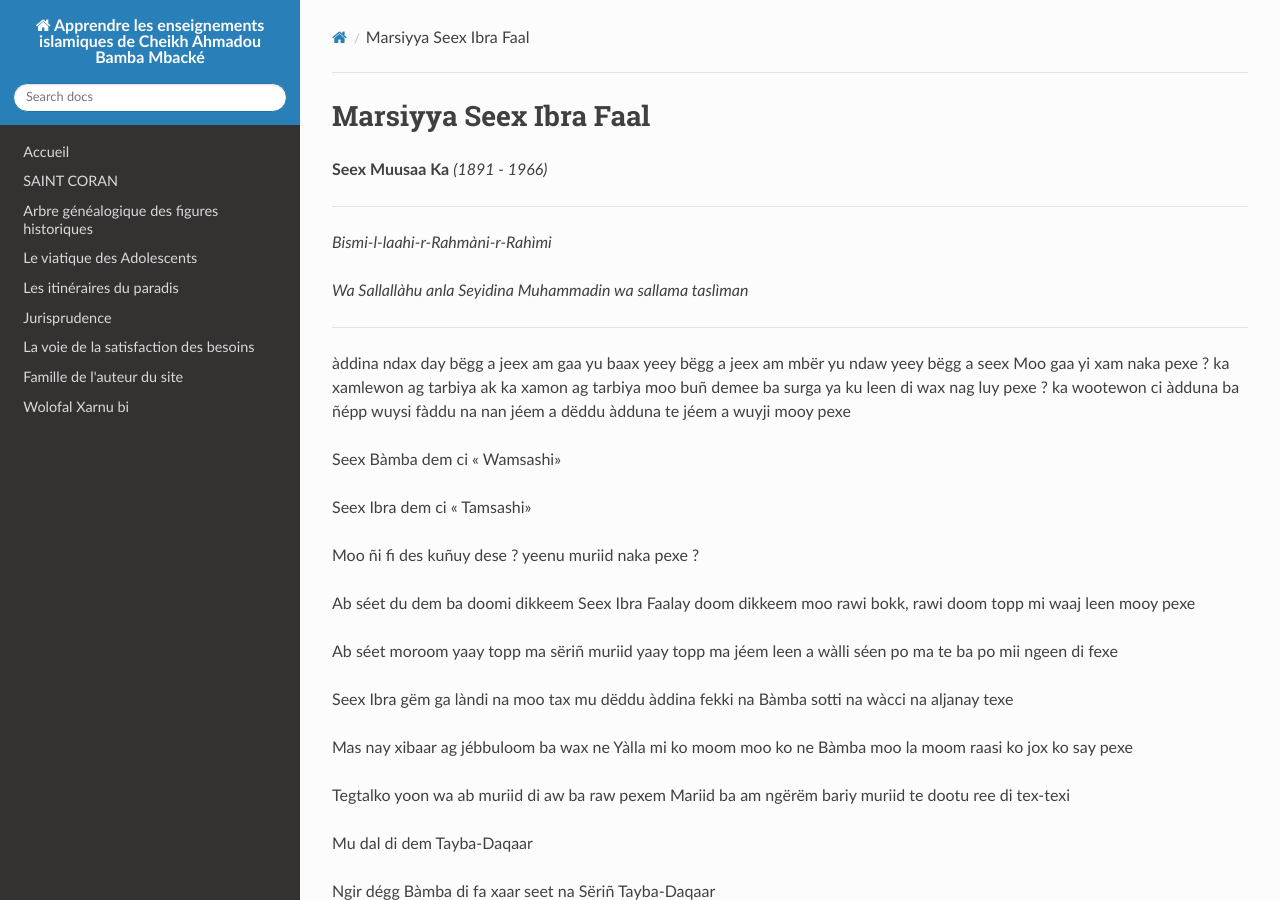
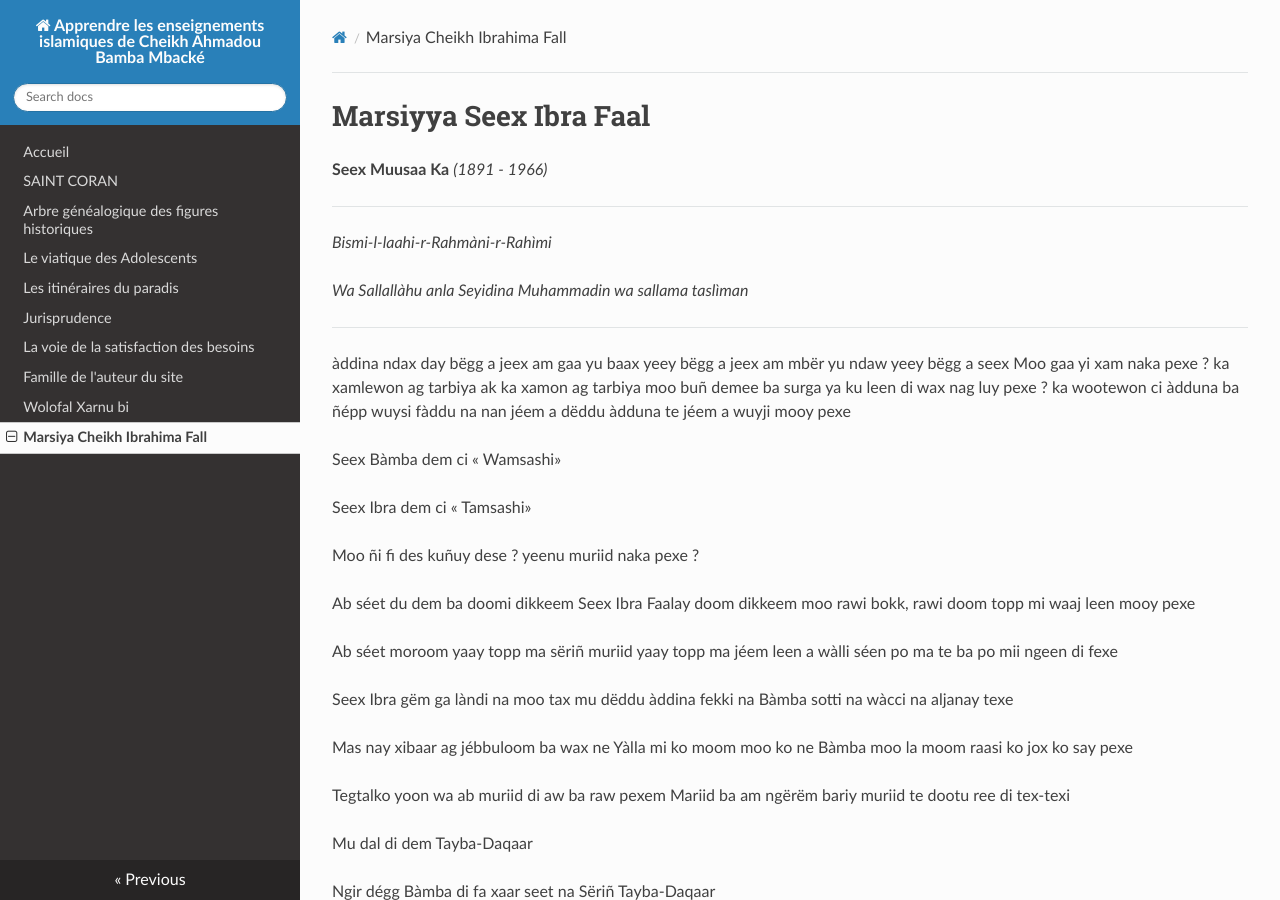
Before and after one commit to abdou0796/Apprendre-ta-r-ligion, an MkDocs documentation site: the page built from docs/marssiya_Cheikh_Ibrahima_Fall.md, in a window 1280 px wide and 900 px high. Built offline with MkDocs 1.6.1, drawn with Linux system fonts in a browser that asks for light colours; nearby versions of some CDN libraries.

Commit message:
Update mkdocs.yml

```diff
--- a/mkdocs.yml
+++ b/mkdocs.yml
@@ -12,5 +12,6 @@ nav:
   - La voie de la satisfaction des besoins: nahju.md
   - Famille de l'auteur du site: famille_arbre_genealogique.md
   - Wolofal Xarnu bi: xarnu_bi.md
+  - Marsiya Cheikh Ibrahima Fall: marssiya_Cheikh_Ibrahima_Fall.md
 extra_css:
   - css/le_style.css
```
